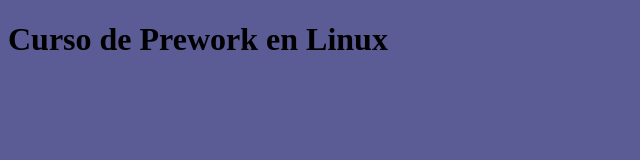
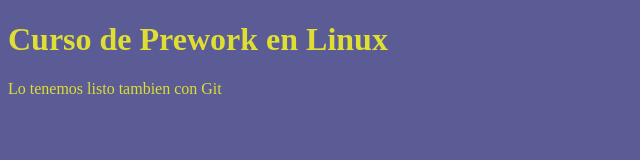
Before and after one commit to josuerojasq/preworkLinux, a plain HTML site: page index.html in a window 1280 px wide. Shown: the whole page, without its empty margins (0-640 px from the left). Drawn offline with Linux system fonts and the light colour scheme.

Commit message:
Primer commit desde VS Code

```diff
--- a/index.css
+++ b/index.css
@@ -1,3 +1,4 @@
 body{
     background-color: #5b5b96;
+    color: #dede33;
 }
--- a/index.html
+++ b/index.html
@@ -9,6 +9,7 @@
 </head>
 <body>
     <h1>Curso de Prework en Linux</h1>
+    Lo tenemos listo tambien con Git
     <script src="index.js"></script>
 </body>
 </html>
```
